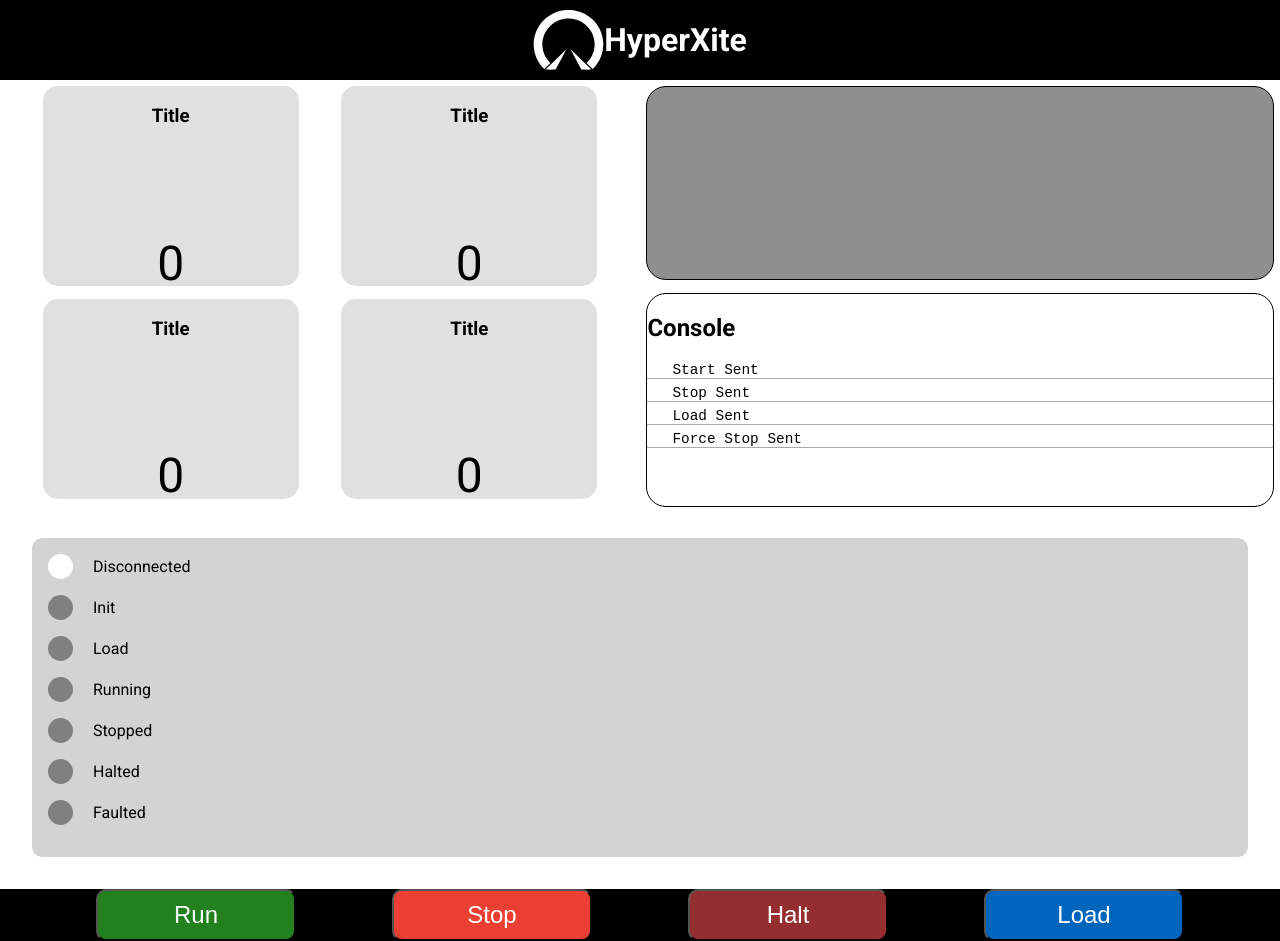
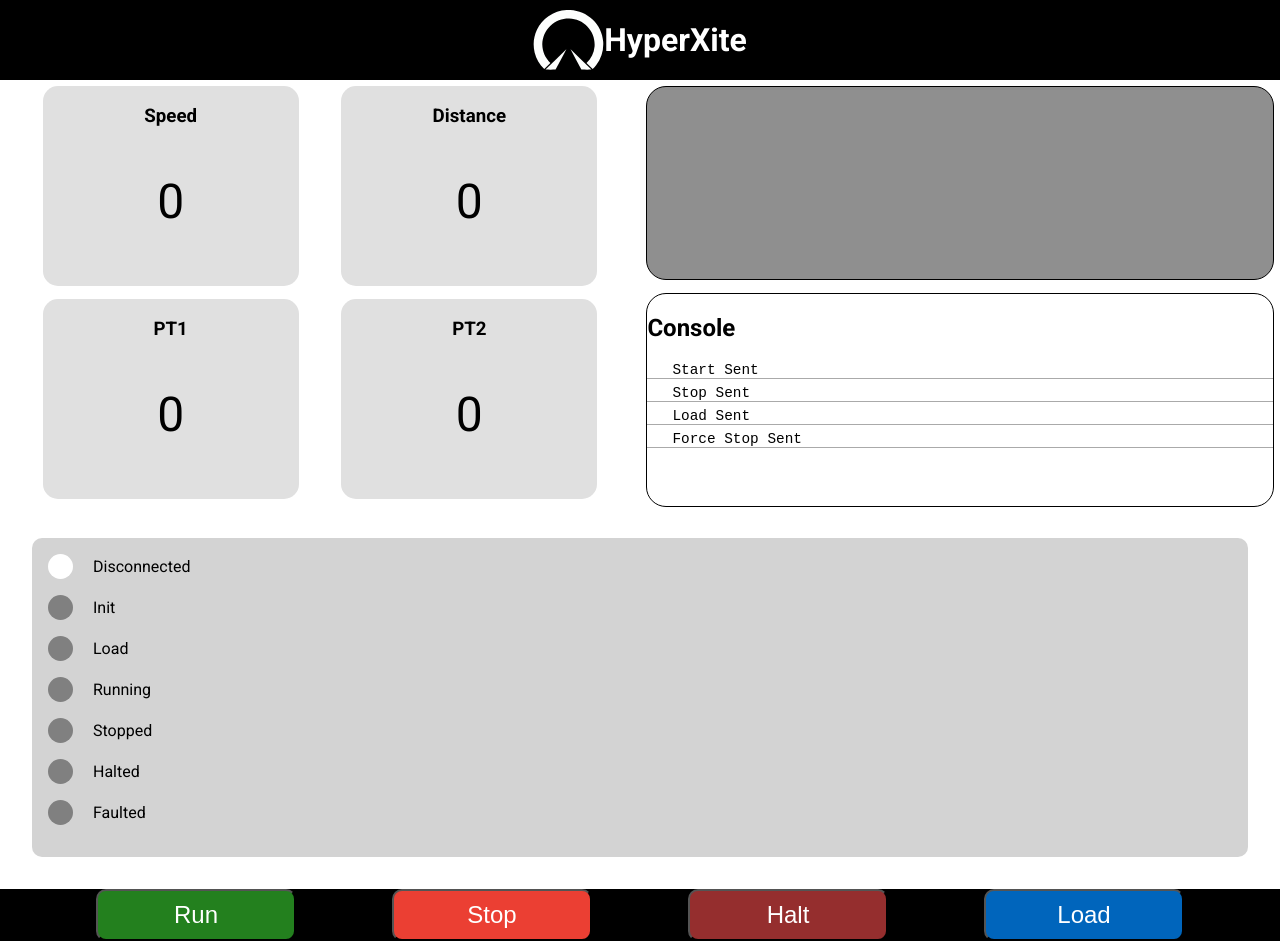
Before and after one commit to UCI-HyperXite/hx9-control-system, a React (Vite) app in the folder control-station/: page / in a window 1280 px wide. Built offline with nearby package versions, Linux system fonts and the light colour scheme; no server answers.

Commit message:
Made some UI changes

```diff
--- a/control-station/src/components/SensorBoxes/Sensors/SensorBox.css
+++ b/control-station/src/components/SensorBoxes/Sensors/SensorBox.css
@@ -5,6 +5,7 @@
 	margin-top: 1%;
 	margin-bottom: 1%;
 	background: #e0e0e0;
+	position: relative;
 }
 .SensorContainer {
 	width: 65vw;
@@ -20,6 +21,7 @@
 	display: flex;
 	justify-content: center;
 	align-items: center;
-	height: 90%;
+	height: auto;
 	font-size: 3rem;
+	position: relative;
 }
--- a/control-station/src/components/SensorBoxes/Sensors/SensorBox.tsx
+++ b/control-station/src/components/SensorBoxes/Sensors/SensorBox.tsx
@@ -1,13 +1,14 @@
 import "./SensorBox.css";
 
-interface Value {
+interface SensorBoxProps {
+	title: string;
 	value: number;
 }
 
-function SensorBox({ value }: Value) {
+function SensorBox({ title, value }: SensorBoxProps) {
 	return (
 		<div className="sensorbox">
-			<h3 style={{ textAlign: "center", height: "10%" }}>Title</h3>
+			<h3 style={{ textAlign: "center", height: "10%" }}>{title}</h3>
 			<p className="sensor-value">{value}</p>
 		</div>
 	);
--- a/control-station/src/components/SensorBoxes/Sensors/SensorsContainer.tsx
+++ b/control-station/src/components/SensorBoxes/Sensors/SensorsContainer.tsx
@@ -6,10 +6,10 @@ function SensorContainer() {
 	const { podData } = useContext(PodContext);
 	return (
 		<div className="SensorContainer">
-			<SensorBox value={podData.gyroscope} />
-			<SensorBox value={podData.wheel_encoder} />
-			<SensorBox value={podData.downstream_pressure_transducer} />
-			<SensorBox value={podData.upstream_pressure_transducer} />
+			<SensorBox title="Speed" value={podData.gyroscope} />
+			<SensorBox title="Distance" value={podData.wheel_encoder} />
+			<SensorBox title="PT1" value={podData.downstream_pressure_transducer} />
+			<SensorBox title="PT2" value={podData.upstream_pressure_transducer} />
 		</div>
 	);
 }
```
